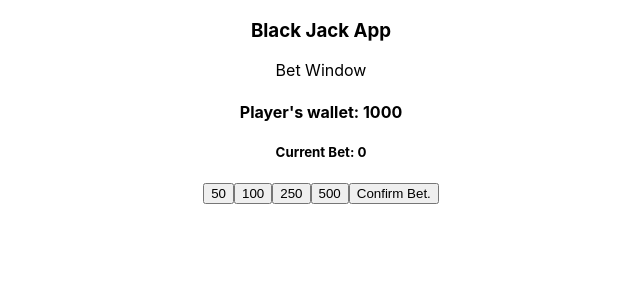
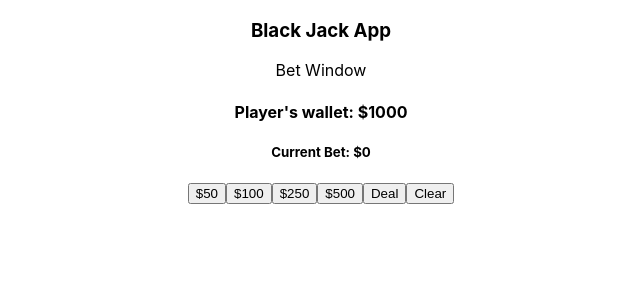
Before and after one commit to ArthurL808/blackjack, a React (Create React App) app: page / in a window 1280 px wide. Shown: the top 300 px of the page, without its empty margins (319-959 px from the left). Built offline with nearby package versions, Linux system fonts and the light colour scheme; no server answers.

Commit message:
betting additive now and dealer card is hidden

```diff
--- a/src/App.js
+++ b/src/App.js
@@ -40,7 +40,6 @@ const App = () => {
     dispatch(getDeckAction());
   }, []);
 
-  console.log(playersCards);
   return (
     <div className="App">
       <h3>Black Jack App</h3>
--- a/src/BetWindow/BetWindow.jsx
+++ b/src/BetWindow/BetWindow.jsx
@@ -12,35 +12,36 @@ const BetWindow = ({ ...props }) => {
   return (
     <div>
       Bet Window
-      <h4>Player's wallet: {playerCurrency - bet}</h4>
-      <h5>Current Bet: {bet}</h5>
+      <h4>Player's wallet: ${playerCurrency - bet}</h4>
+      <h5>Current Bet: ${bet}</h5>
       <button
         onClick={() => {
-          setBet(50);
+          bet + 50 > playerCurrency ? alert("Not enought funds.") : setBet(bet + 50);
         }}
       >
-        50
+        $50
       </button>
       <button
         onClick={() => {
-          setBet(100);
+         bet + 100 > playerCurrency ? alert("Not enought funds.") : setBet(bet + 100);
+
         }}
       >
-        100
+        $100
       </button>
       <button
         onClick={() => {
-          setBet(250);
+          bet + 250 > playerCurrency ? alert("Not enought funds.") : setBet(bet + 250);
         }}
       >
-        250
+        $250
       </button>
       <button
         onClick={() => {
-          setBet(500);
+          bet + 500 > playerCurrency ? alert("Not enought funds.") : setBet(bet + 500);
         }}
       >
-        500
+        $500
       </button>
       <button
         onClick={() => {
@@ -55,8 +56,11 @@ const BetWindow = ({ ...props }) => {
           dispatch(dealHandsAction(props.deckId));
         }}
       >
-        Confirm Bet.
+        Deal
       </button>
+      <button onClick={()=>{
+        setBet(0)
+      }}>Clear</button>
     </div>
   );
 };
--- a/src/BetWindow/index.js
+++ b/src/BetWindow/index.js
@@ -1,2 +1,2 @@
-import BetWindow from "./betWindow";
+import BetWindow from "./BetWindow";
 export default BetWindow;
--- /dev/null
+++ b/src/Cards/Cards.module.css
@@ -0,0 +1,8 @@
+.hideCard{
+    visibility: hidden;
+}
+.cardBack{
+    background-color: green;
+    width: fit-content;
+    border-radius: 20px;
+}
--- a/src/Cards/cards.jsx
+++ b/src/Cards/cards.jsx
@@ -1,8 +1,14 @@
 import React from "react";
+import Styles from './Cards.module.css';
 
 const Cards = ({ ...props }) => {
-
-  return <img key={props.code} src={props.card.image} alt="playing card" />;
+  return(
+    props.hideCard ? (
+      <div className={Styles.cardBack}>
+      <img className={Styles.hideCard} key={props.code} src={props.card.image} alt="playing card" />
+      </div>
+    ) : (<img key={props.code} src={props.card.image} alt="playing card" />)
+  )
 };
 
 export default Cards;
--- a/src/Cards/index.js
+++ b/src/Cards/index.js
@@ -1,2 +1,2 @@
-import Cards from './cards'
+import Cards from './Cards'
 export default Cards
--- a/src/DealerHand/DealerHand.jsx
+++ b/src/DealerHand/DealerHand.jsx
@@ -1,4 +1,5 @@
-import React, { useEffect } from "react";
+import React, { useEffect,useState } from "react";
+import Styles from './DealerHand.module.css';
 import Cards from "../Cards";
 import { useDispatch } from "react-redux";
 import {
@@ -10,12 +11,14 @@ import {
 
 const DealerHand = ({ ...props }) => {
   const dispatch = useDispatch();
+  const [hideCard,setHideCard] = useState(true);
 
   useEffect(() => {
     if (props.cards.length > 2) {
       checkForBust(props.total);
     }
     if (props.playerStand === true) {
+      setHideCard(false)
       determineDealerHit(props.total);
     }
   }, [props.total, props.cards, props.playerStand]);
@@ -51,8 +54,12 @@ const DealerHand = ({ ...props }) => {
   //   };
 
   return (
-    <div>
-      {props.cards.map((card) => {
+    <div className={Styles.dealerHand} >
+      {props.cards.map((card,i) => {
+        console.log(hideCard,i)
+        if(i === 1 && hideCard === true){
+          return  <Cards key={card.code} card={card} hideCard={hideCard}/>
+        }
         return <Cards key={card.code} card={card} />;
       })}
     </div>
--- /dev/null
+++ b/src/DealerHand/DealerHand.module.css
@@ -0,0 +1,4 @@
+.dealerHand{
+    display: flex;
+    justify-content: center;
+}
--- a/src/PlayerHand/index.js
+++ b/src/PlayerHand/index.js
@@ -1,2 +1,2 @@
-import PlayerHand from "./playerHand";
+import PlayerHand from "./PlayerHand";
 export default PlayerHand;
--- a/src/RoundResults/index.js
+++ b/src/RoundResults/index.js
@@ -1,2 +1,2 @@
-import RoundResults from "./roundResults";
+import RoundResults from "./RoundResults";
 export default RoundResults;
```
